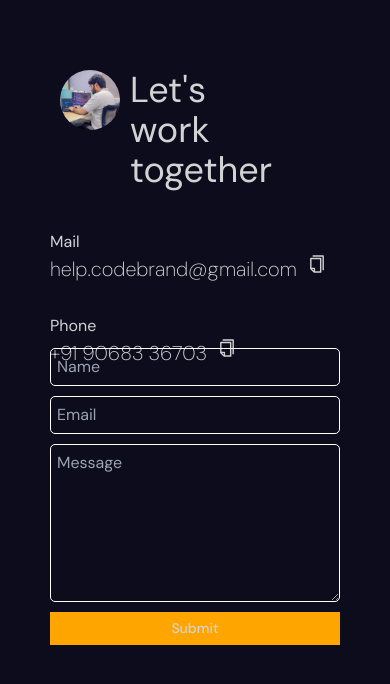
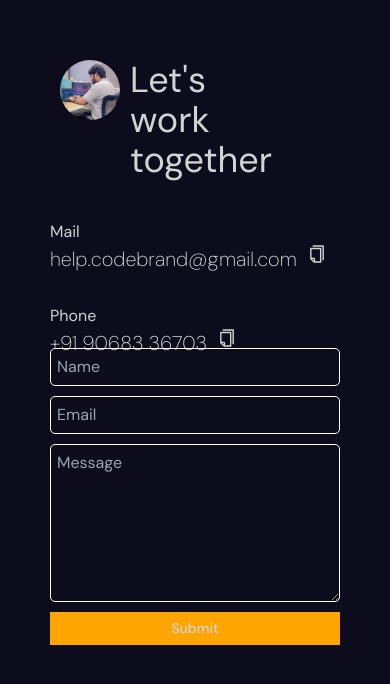
Before and after one commit to Arslaan027/CodeBrand, a React (Vite) app: page / in a window 390 px wide. Shown: the part 11103-11787 px from the top of the page. Built offline with nearby package versions, Linux system fonts and the light colour scheme.

Commit message:
Final push

```diff
--- a/src/components/Contact/contact.scss
+++ b/src/components/Contact/contact.scss
@@ -67,7 +67,7 @@
 
     .textContainer {
       width: 290px;
-      padding-top: 100px;
+      padding-top: 90px;
       max-height: 40vh;
 
       h1 {
```
